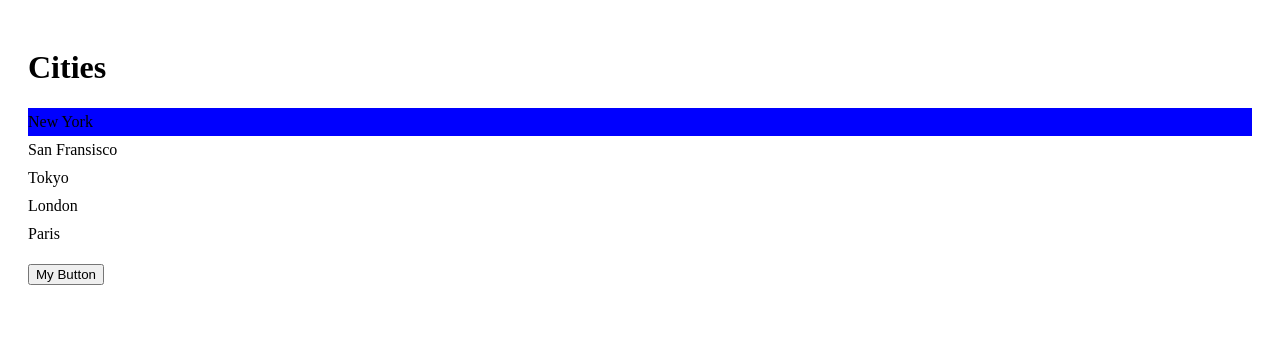
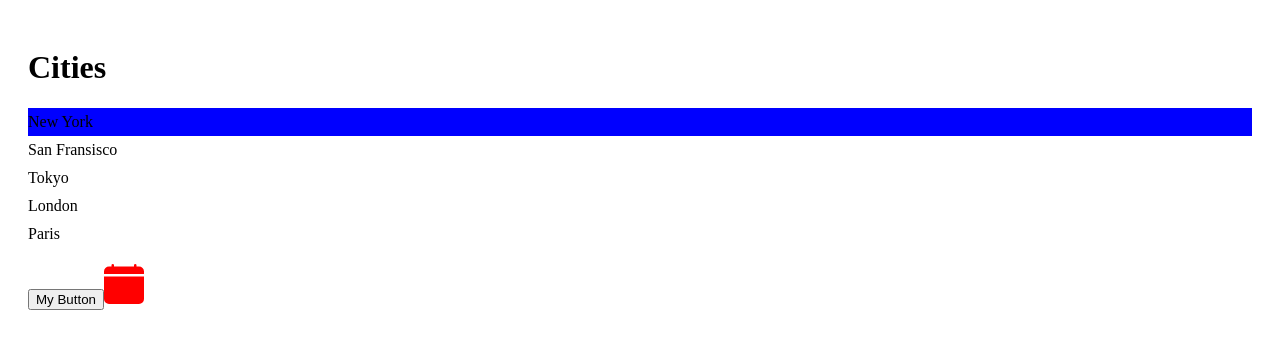
Before and after one commit to muzamilmemon0/react-mosh-part1, a React (Vite) app: page / in a window 1280 px wide. Shown: the top 348 px of the page. Built offline with nearby package versions, Linux system fonts and the light colour scheme.

Commit message:
react-icons lesson

```diff
--- a/package.json
+++ b/package.json
@@ -14,6 +14,7 @@
     "bootstrap": "^5.2.3",
     "react": "^18.2.0",
     "react-dom": "^18.2.0",
+    "react-icons": "^4.7.1",
     "styled-components": "^6.0.4"
   },
   "devDependencies": {
--- a/src/App.tsx
+++ b/src/App.tsx
@@ -2,6 +2,7 @@ import ListGroup from "./components/ListGroup";
 import Alert from "./components/Alert";
 import Button from "./components/Button";
 import { useState } from "react";
+import { BsFillCalendarFill } from "react-icons/bs";
 
 function App() {
   let items = ["New York", "San Fransisco", "Tokyo", "London", "Paris"];
@@ -24,6 +25,7 @@ function App() {
       <Button color="success" onClick={() => setAlertVisibility(true)}>
         My Button
       </Button>
+      <BsFillCalendarFill size="40" color="red" />
     </>
   );
 }
```
Also changed, not shown: 1 other file (tests, documents, lock files or other folders).
